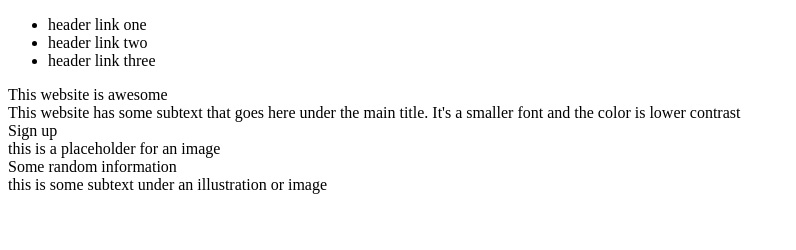
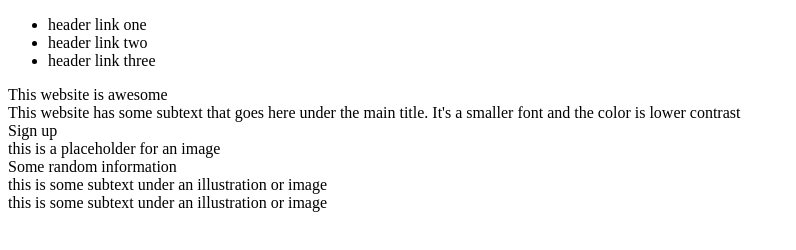
Before and after one commit to Abhinav-Raj-Singh/Landing-Page, a plain HTML site: page index.html in a window 1280 px wide. Shown: the whole page, without its empty margins (0-796 px from the left). Drawn offline with Linux system fonts and the light colour scheme.

Commit message:
Add block 2 as b2 section in mone section

```diff
--- a/index.html
+++ b/index.html
@@ -48,6 +48,14 @@
                 under an illustration or image
             </div>
         </div>
+
+        <div class="b2">
+            <div class="s2"></div>
+            <div class="t1"> this is some subtext
+                under an illustration or image
+            </div>
+        </div>
+
     </div>
 
 </body>
```
